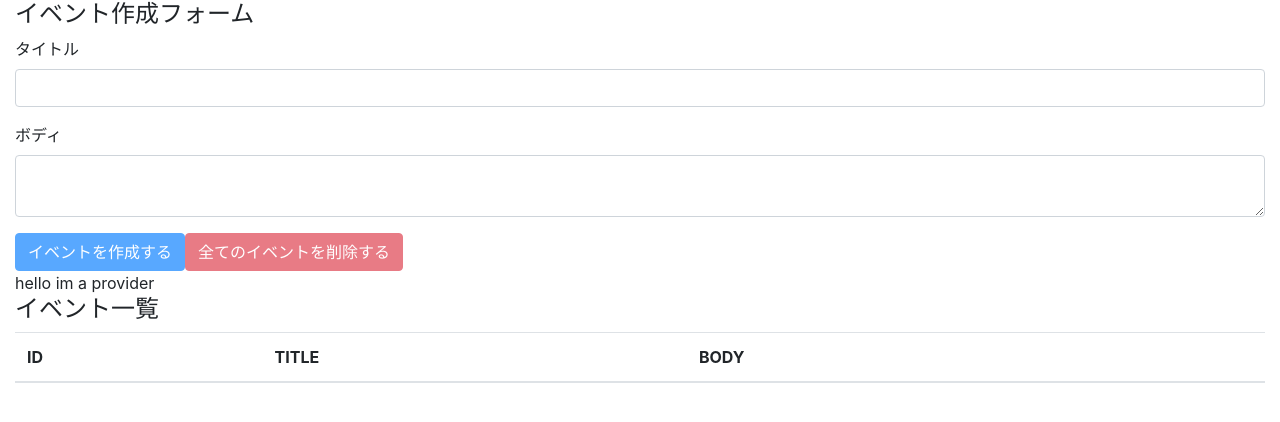
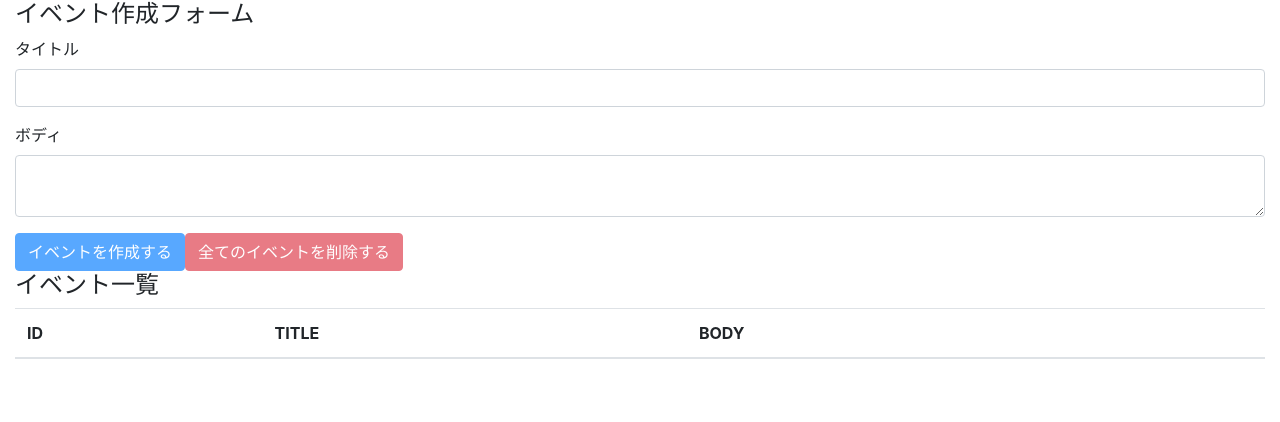
Before and after one commit to yukwrk/react-practice, a React (Create React App) app in the folder react-app/: page / in a window 1280 px wide. Shown: the top 422 px of the page. Built offline with nearby package versions, Linux system fonts and the light colour scheme.

Commit message:
solve drilling issue

```diff
--- a/react-app/src/components/App.js
+++ b/react-app/src/components/App.js
@@ -10,10 +10,10 @@
 const App = () => {
   const [state, dispatch] = useReducer(reducer, [])
   return(
-    <AppContext.Provider value={'hello im a provider'}>
+    <AppContext.Provider value={{state , dispatch}}>
       <div className="container-fluid">
-        <EventForm state={state} dispatch={dispatch} />
-        <Events state={state} dispatch={dispatch} />
+        <EventForm />
+        <Events />
       </div>
     </AppContext.Provider>
   )
--- a/react-app/src/components/Event.js
+++ b/react-app/src/components/Event.js
@@ -1,7 +1,11 @@
-import React from 'react'
+import React, {useContext} from 'react'
 import {DELETE_EVENT} from '../actions'
 
-const Event = ({dispatch, event}) => {
+import AppContext from '../contexts/AppContext'
+
+
+const Event = ({event}) => {
+        const {dispatch} = useContext(AppContext)
         const id = event.id
         const  handleClickDeleteButton = () =>{
         const result = window.confirm(`本当にid=${id}を削除してもよろしいですか？`)
--- a/react-app/src/components/EventForm.js
+++ b/react-app/src/components/EventForm.js
@@ -1,9 +1,11 @@
-import React, {useState} from 'react'
+import React, {useState, useContext} from 'react'
 import 'bootstrap/dist/css/bootstrap.min.css';
 import {CREATE_EVENT ,DELETE_ALL_EVENTS} from '../actions'
+import AppContext from '../contexts/AppContext'
 
-const EventForm = ({state, dispatch}) => {
+const EventForm = () => {
 //   const [state, dispatch] = useReducer(reducer, [])
+  const {state, dispatch} = useContext(AppContext)
   const [title, setTitle] = useState('')
   const [body, setBody] = useState('')
   const addEvent = (e) => {
--- a/react-app/src/components/Events.js
+++ b/react-app/src/components/Events.js
@@ -3,11 +3,10 @@
 import AppContext from '../contexts/AppContext'
 
 
-const Events = ({state, dispatch}) => {
-    const value = useContext(AppContext)
+const Events = () => {
+    const {state} = useContext(AppContext)
     return (
           <>
-            <div>{value}</div>
             <h4>イベント一覧</h4>
             <table className="table table-hover">
             <thead>
@@ -19,7 +18,7 @@
                 </tr>
             </thead>
             <tbody>
-                {state.map((event, index) => (<Event key={index} event={event} dispatch={dispatch}/>))}
+                {state.map((event, index) => (<Event key={index} event={event}/>))}
             </tbody>
             </table>
         </>
```
